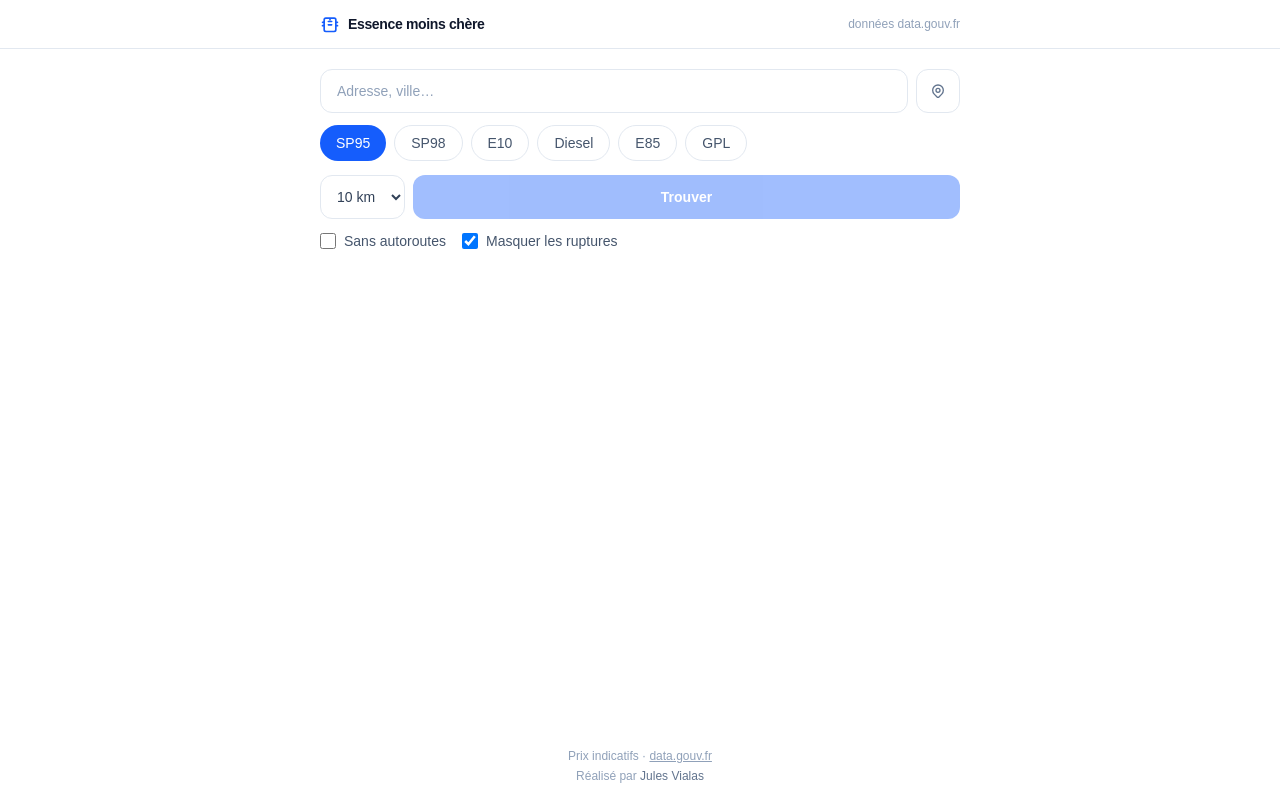
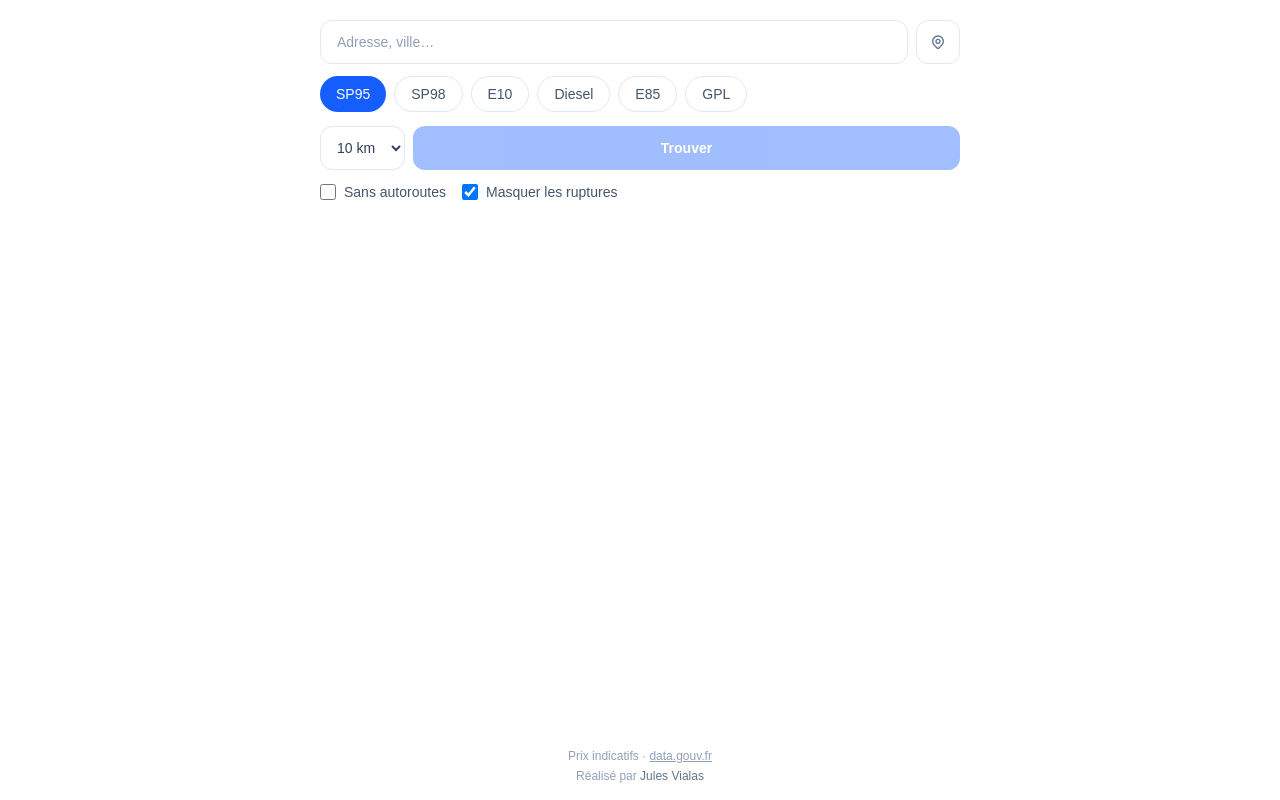
Before and after one commit to JulesVialas/mon-essence-moins-chere.fr, a Next.js app: page / in a window 1280 px wide. Built offline with nearby package versions, Linux system fonts and the light colour scheme.

Commit message:
chore: remove sticky header to simplify layout

```diff
--- a/app/page.tsx
+++ b/app/page.tsx
@@ -3,16 +3,6 @@ import FuelSearch from "./components/FuelSearch";
 export default function Home() {
   return (
     <>
-      <header className="bg-white border-b border-slate-200 sticky top-0 z-30">
-        <div className="max-w-2xl mx-auto px-4 h-12 flex items-center gap-2">
-          <svg className="w-5 h-5 text-blue-600 flex-shrink-0" fill="none" stroke="currentColor" viewBox="0 0 24 24">
-            <path strokeLinecap="round" strokeLinejoin="round" strokeWidth={2} d="M3 10h1M3 14h1m16-4h1m-1 4h1M7 5h10a2 2 0 012 2v12a2 2 0 01-2 2H7a2 2 0 01-2-2V7a2 2 0 012-2zm3 4h4m-4 4h4m-2-8v2" />
-          </svg>
-          <span className="font-semibold text-slate-900 text-sm tracking-tight">Essence moins chère</span>
-          <span className="ml-auto text-xs text-slate-400 hidden sm:block">données data.gouv.fr</span>
-        </div>
-      </header>
-
       <main className="max-w-2xl w-full mx-auto px-4 py-5 flex-1">
         <FuelSearch />
       </main>
```
